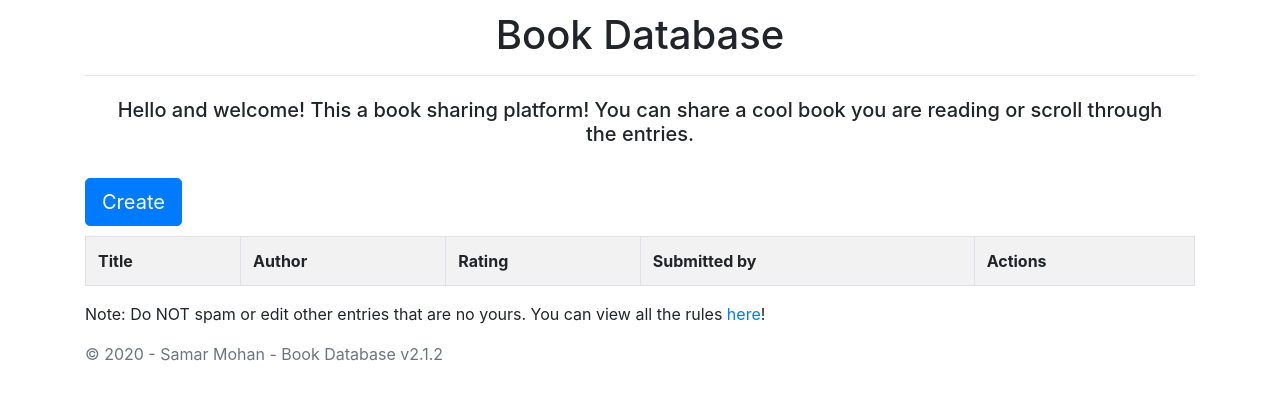
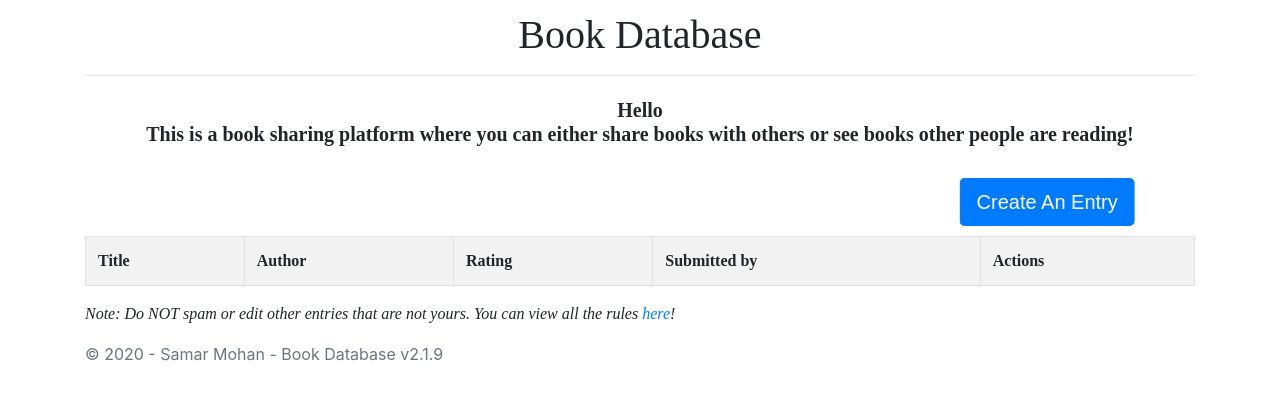
Before and after one commit to samarmohan/book-database, a Django app: page / in a window 1280 px wide. Shown: the part 56-456 px from the top of the page. Run offline with Django 3.2, Linux system fonts and the light colour scheme; data that the repository does not hold is empty; some libraries are stand-ins or nearby versions.

Commit message:
Further enhance user experience and styling. v2.1.9

```diff
--- a/templates/base.html
+++ b/templates/base.html
@@ -59,7 +59,7 @@
 		<div class="container">{% block content %} {% endblock %}</div>
 		<footer class="m-3 footer text-muted">
 			<div class="container">
-				&copy; 2020 - Samar Mohan - Book Database v2.1.2
+				&copy; 2020 - Samar Mohan - Book Database v2.1.9
 			</div>
 		</footer>
 
--- a/templates/home.html
+++ b/templates/home.html
@@ -3,17 +3,58 @@
 	<head>
 		<meta charset="UTF-8" />
 		<title>Title</title>
+		<style>
+			h1 {
+				font-family: "Times New Roman", Times, serif;
+			}
+			p {
+				font-family: "Times New Roman", Times, serif;
+			}
+			h5 {
+				font-family: "Times New Roman", Times, serif;
+				font-weight: bold;
+			}
+			table {
+				font-family: "Times New Roman", Times, serif;
+				font-weight: bold;
+			}
+			.note {
+				font-style: italic;
+			}
+			.btn {
+				font-family: sans-serif;
+			}
+			@keyframes slide {
+				from {
+					transform: translateX(0);
+				}
+				to {
+					transform: translateX(940px);
+				}
+			}
+			.create {
+				animation-name: slide;
+				animation-duration: 9s;
+				animation-iteration-count: infinite;
+				animation-direction: alternate;
+				animation-delay: 500ms;
+			}
+		</style>
 	</head>
 	<body>
-        <h1 style="text-align: center; margin: 1%">Book Database</h1>
-        <hr />
-        <h5 style="text-align: center; margin: 2%;">Hello and welcome! This a book sharing platform! You can share a cool book you are reading or scroll through the entries.</h3>
+		<h1 style="text-align: center; margin: 1%">Book Database</h1>
+		<hr />
+		<h5 style="text-align: center; margin: 2%">
+			Hello <br />
+			This is a book sharing platform where you can either share books
+			with others or see books other people are reading!
+		</h5>
 		<a
 			style="margin: 10px 0px"
-			class="btn btn-primary btn-lg"
+			class="create btn btn-primary btn-lg"
 			href="add-book/"
 			role="button"
-			>Create</a
+			>Create An Entry</a
 		>
 		<!-- {% for br in BR %}
         <ul style="margin: 10px;">
@@ -60,8 +101,15 @@
 				</th>
 			</tr>
 			{% endfor %}
-        </table>
-        <p>Note: Do NOT spam or edit other entries that are no yours. You can view all the rules <a href="https://github.com/samarmohan/book-database/blob/master/README.md">here</a>!</p>
+		</table>
+		<p class="note">
+			Note: Do NOT spam or edit other entries that are not yours. You can
+			view all the rules
+			<a
+				href="https://github.com/samarmohan/book-database/blob/master/README.md"
+				>here</a
+			>!
+		</p>
 	</body>
 </html>
 {% endblock %}
```
Also changed, not shown: templates/detail.html (+15 -0 lines).
